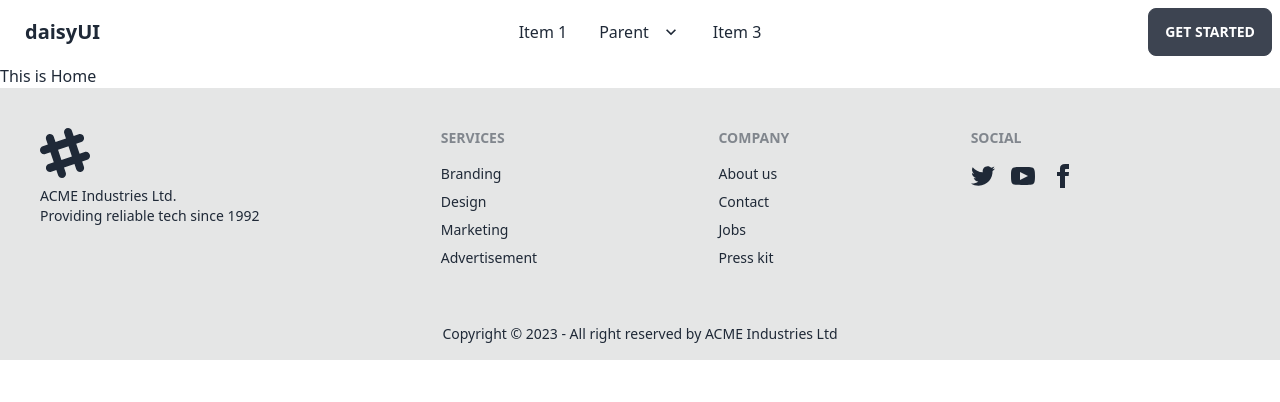
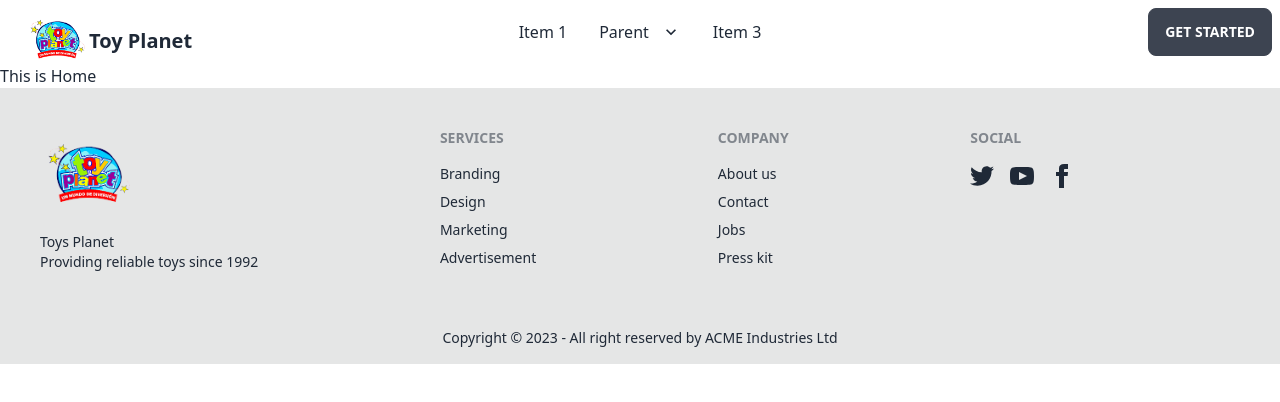
Before and after one commit to MahmudPreyom/toy-marketplace-client-side, a React (Vite) app: page / in a window 1280 px wide. Shown: the top 402 px of the page. Built offline with nearby package versions, Linux system fonts and the light colour scheme.

Commit message:
nav bar again added for reload

```diff
--- a/src/components/Layout/Main.jsx
+++ b/src/components/Layout/Main.jsx
@@ -1,12 +1,12 @@
 import React from "react";
 import { Outlet } from "react-router-dom"
 import Footer from "../Shared/Footer";
-import NavBar from "../Shared/Navbar";
+import Navigationbar from "../Shared/Navigationbar";
 
 const Main = () => {
     return (
         <div>
-            <NavBar></NavBar>
+            <Navigationbar></Navigationbar>
             <Outlet></Outlet>
             <Footer></Footer>
         </div>
--- a/src/components/Shared/Footer.jsx
+++ b/src/components/Shared/Footer.jsx
@@ -1,12 +1,13 @@
 import React from "react";
+import img from "../../assets/imagel.png"
 
 const Footer = () => {
     return (
         <div>
             <footer className="footer p-10 bg-base-300 text-base-content">
                 <div>
-                    <svg width="50" height="50" viewBox="0 0 24 24" xmlns="http://www.w3.org/2000/svg" fillRule="evenodd" clipRule="evenodd" className="fill-current"><path d="M22.672 15.226l-2.432.811.841 2.515c.33 1.019-.209 2.127-1.23 2.456-1.15.325-2.148-.321-2.463-1.226l-.84-2.518-5.013 1.677.84 2.517c.391 1.203-.434 2.542-1.831 2.542-.88 0-1.601-.564-1.86-1.314l-.842-2.516-2.431.809c-1.135.328-2.145-.317-2.463-1.229-.329-1.018.211-2.127 1.231-2.456l2.432-.809-1.621-4.823-2.432.808c-1.355.384-2.558-.59-2.558-1.839 0-.817.509-1.582 1.327-1.846l2.433-.809-.842-2.515c-.33-1.02.211-2.129 1.232-2.458 1.02-.329 2.13.209 2.461 1.229l.842 2.515 5.011-1.677-.839-2.517c-.403-1.238.484-2.553 1.843-2.553.819 0 1.585.509 1.85 1.326l.841 2.517 2.431-.81c1.02-.33 2.131.211 2.461 1.229.332 1.018-.21 2.126-1.23 2.456l-2.433.809 1.622 4.823 2.433-.809c1.242-.401 2.557.484 2.557 1.838 0 .819-.51 1.583-1.328 1.847m-8.992-6.428l-5.01 1.675 1.619 4.828 5.011-1.674-1.62-4.829z"></path></svg>
-                    <p>ACME Industries Ltd.<br />Providing reliable tech since 1992</p>
+                    <img className="w-24" src={img} alt="" />
+                    <p>Toys Planet<br />Providing reliable toys since 1992</p>
                 </div>
                 <div>
                     <span className="footer-title">Services</span>
--- a/src/components/Shared/NavBar.jsx
+++ b/src/components/Shared/Navigationbar.jsx
@@ -1,6 +1,8 @@
 import React from "react";
+import {Link} from "react-router-dom"
+import logo from "../../assets/images.png"
 
-const NavBar = () => {
+const Navigationbar = () => {
     return (
         <div className="navbar bg-base-100">
             <div className="navbar-start">
@@ -23,7 +25,10 @@ const NavBar = () => {
                         <li><a>Item 3</a></li>
                     </ul>
                 </div>
-                <a className="btn btn-ghost normal-case text-xl">daisyUI</a>
+                <Link to="/" className="btn btn-ghost normal-case text-xl">
+                    <img className="w-16 rounded-full" src={logo} alt="" />
+                    Toy Planet
+                </Link>
             </div>
             <div className="navbar-center hidden lg:flex">
                 <ul className="menu menu-horizontal px-1">
@@ -48,4 +53,4 @@ const NavBar = () => {
     );
 };
 
-export default NavBar;
+export default Navigationbar;
```
Also changed, not shown: src/assets/imagel.png (added), src/assets/images.png (added).
